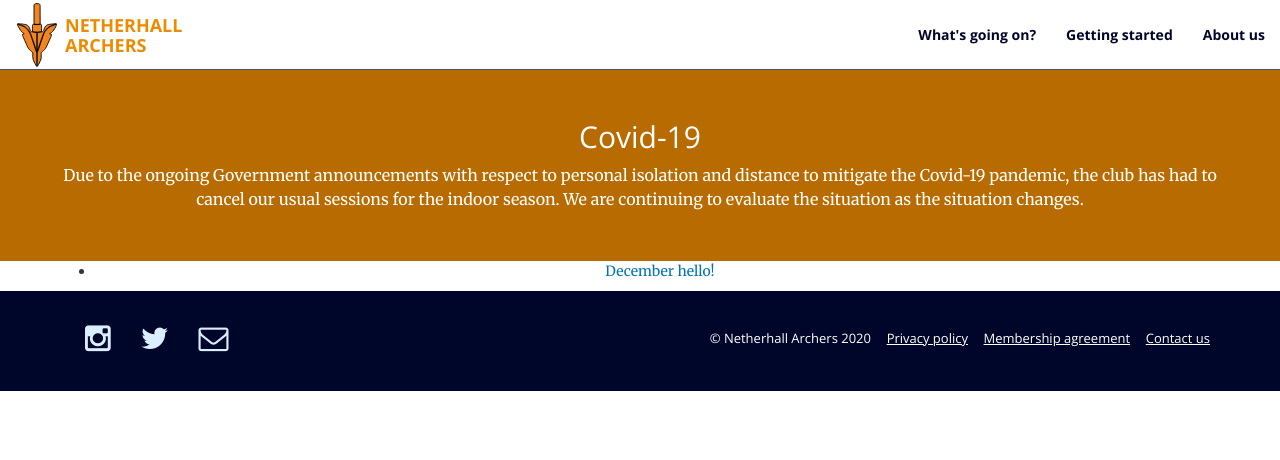
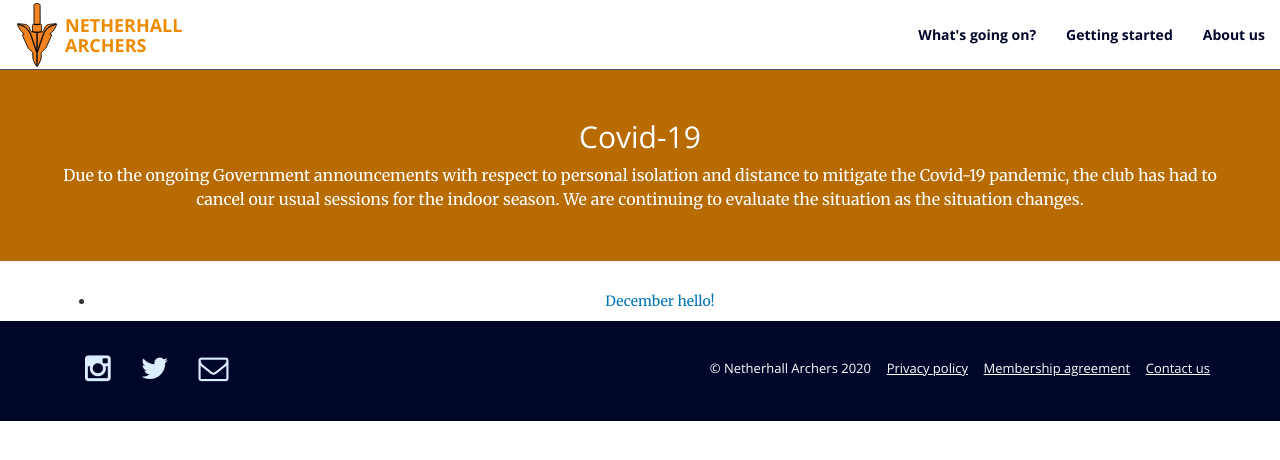
Before and after one commit to afpettigrew/netherhallarcherswebsite, a Jekyll site: the page built from AllNewsletters.html, in a window 1280 px wide. Shown: the top 460 px of the page. Built offline with Jekyll 4.4.1, drawn with Linux system fonts in a browser that asks for light colours.

Commit message:
added padding to the page layout pages

```diff
--- a/_layouts/page.html
+++ b/_layouts/page.html
@@ -6,7 +6,7 @@
     {% include nav.html %}
     <section class="multi-article">
       {% include covid-banner.html %}
-      <div class="container">
+      <div class="container top-padding">
         <div class="row text-center">
           {{ content }}
         </div>
--- a/_sass/_extra.scss
+++ b/_sass/_extra.scss
@@ -139,3 +139,8 @@ article {
     padding-bottom: 10px;
   }
 }
+
+//page
+.top-padding {
+  padding-top: 30px;
+}
```
